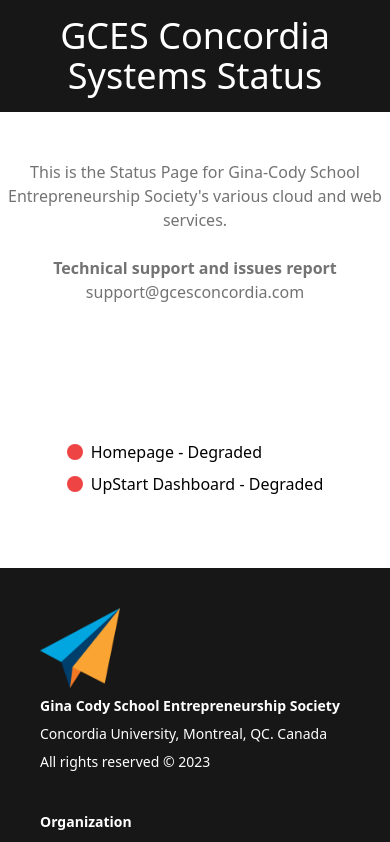
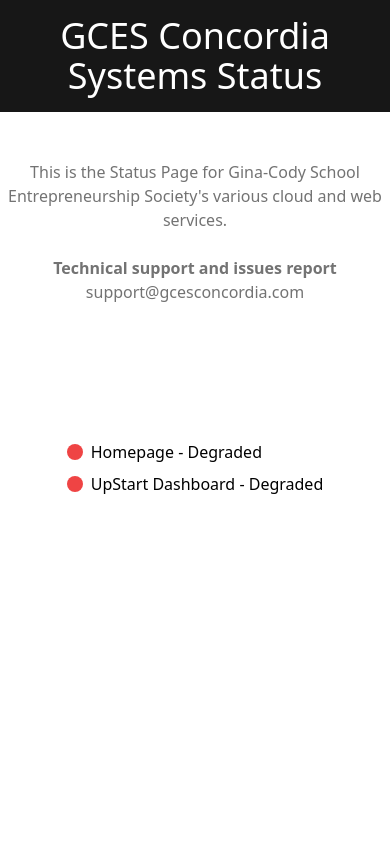
Before and after one commit to gcesconcordia/status-page, a Next.js app: page / in a window 390 px wide. Shown: the top 842 px of the page. Built offline with nearby package versions, Linux system fonts and the light colour scheme; no server answers.

Commit message:
Update index.tsx

```diff
--- a/src/pages/index.tsx
+++ b/src/pages/index.tsx
@@ -22,7 +22,7 @@
         <TitleBar></TitleBar>
         <div className="h-12"></div>
         <Support></Support>
-        <ul className="mt-32 sm:min-h-[57.4vh]">
+        <ul className="mt-32 min-h-screen">
           {sites.map((site: SiteProps, idx: number) => (
             <Site
               key={idx}
```
